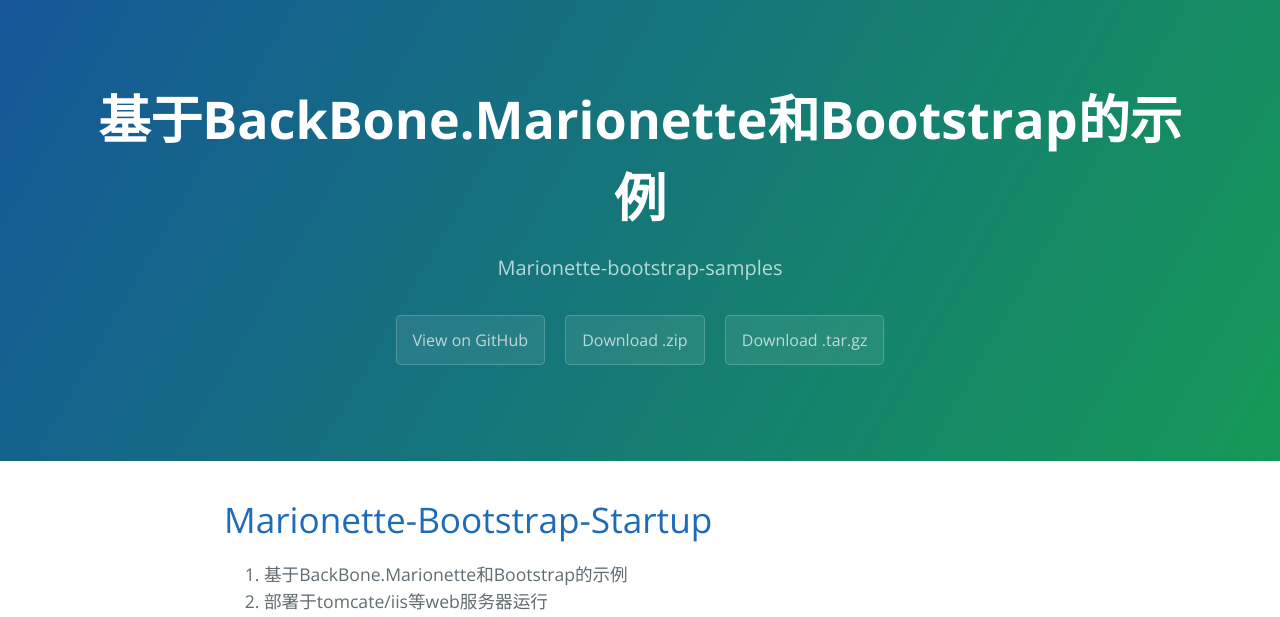
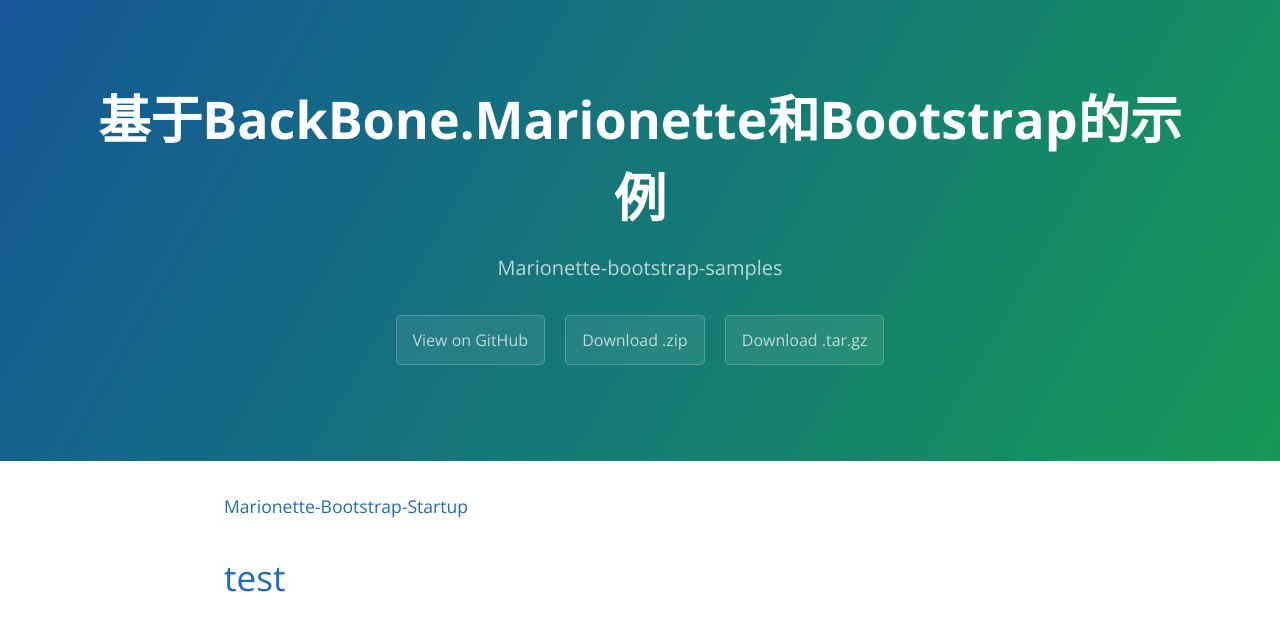
Before and after one commit to geosmart/Marionette-Bootstrap-Samples, a plain HTML site: page index.html in a window 1280 px wide. Shown: the top 617 px of the page. Drawn offline with nearby package versions, Linux system fonts and the light colour scheme.

Commit message:
Create gh-pages branch via GitHub

```diff
--- a/index.html
+++ b/index.html
@@ -19,8 +19,10 @@
     </section>
 
     <section class="main-content">
-      <h1>
-<a id="marionette-bootstrap-startup" class="anchor" href="#marionette-bootstrap-startup" aria-hidden="true"><span class="octicon octicon-link"></span></a><a href="http://marionettejs.sinaapp.com/">Marionette-Bootstrap-Startup</a>
+      <p><a href="http://marionettejs.sinaapp.com/">Marionette-Bootstrap-Startup</a></p>
+
+<h1>
+<a id="test" class="anchor" href="#test" aria-hidden="true"><span class="octicon octicon-link"></span></a><a href="http://geosmart.github.io/Marionette-Bootstrap-Samples/home.html">test</a>
 </h1>
 
 <ol>
--- a/params.json
+++ b/params.json
@@ -1 +1 @@
-{"name":"基于BackBone.Marionette和Bootstrap的示例","tagline":"Marionette-bootstrap-samples","body":"[Marionette-Bootstrap-Startup](http://marionettejs.sinaapp.com/)\r\n====================\r\n\r\n1. 基于BackBone.Marionette和Bootstrap的示例\r\n* 部署于tomcate/iis等web服务器运行\r\n\r\n#### 效果图\r\n\r\n![主页](./res/screenshot/index.png)\r\n\r\n\r\n![开发者文档](./res/screenshot/doc.png)\r\n\r\n","google":"Marionette","note":"Don't delete this file! It's used internally to help with page regeneration."}
+{"name":"基于BackBone.Marionette和Bootstrap的示例","tagline":"Marionette-bootstrap-samples","body":"[Marionette-Bootstrap-Startup](http://marionettejs.sinaapp.com/)\r\n[test](http://geosmart.github.io/Marionette-Bootstrap-Samples/home.html)\r\n====================\r\n\r\n1. 基于BackBone.Marionette和Bootstrap的示例\r\n* 部署于tomcate/iis等web服务器运行\r\n\r\n#### 效果图\r\n\r\n![主页](./res/screenshot/index.png)\r\n\r\n\r\n![开发者文档](./res/screenshot/doc.png)\r\n\r\n","google":"Marionette","note":"Don't delete this file! It's used internally to help with page regeneration."}
```
